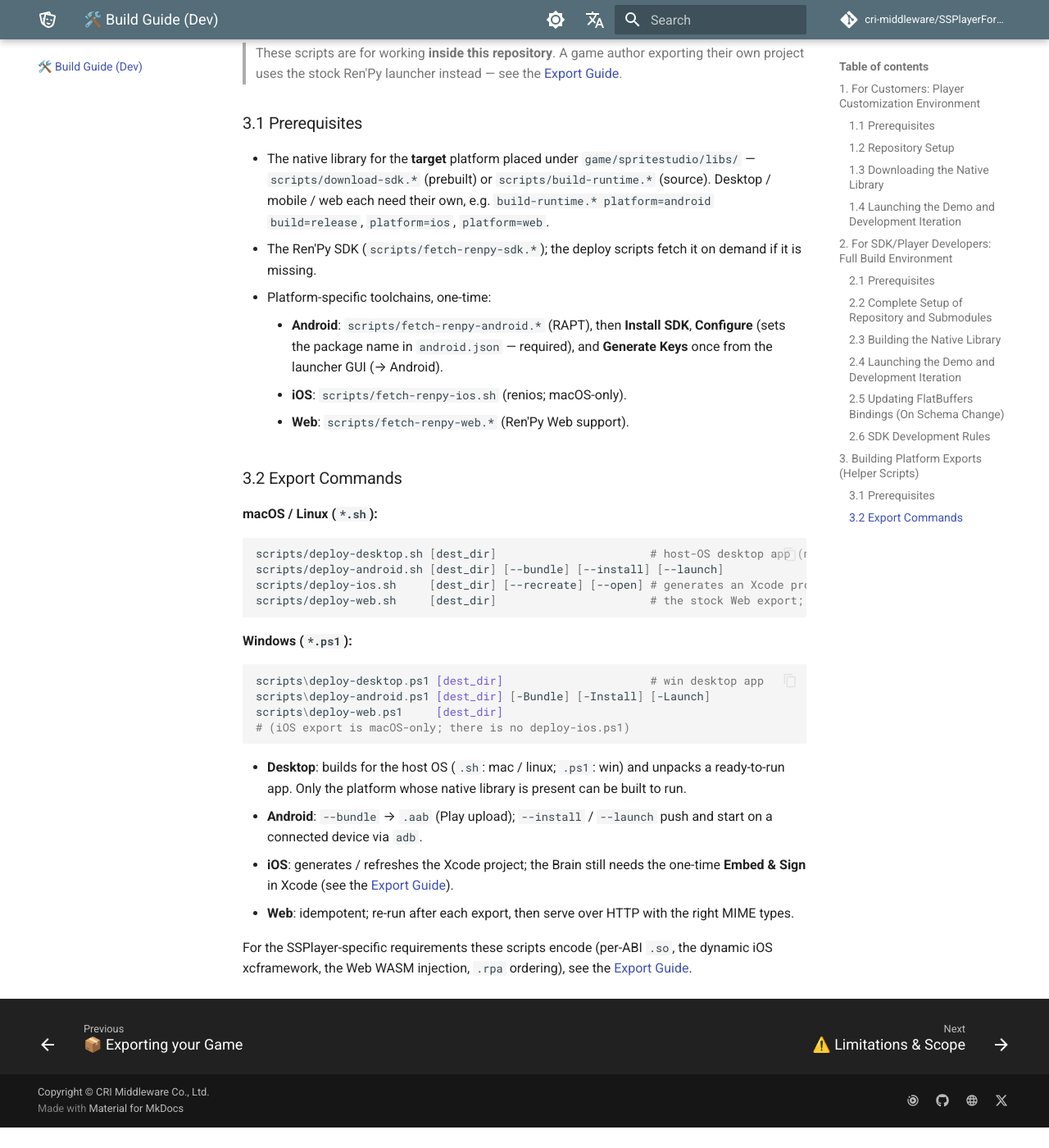
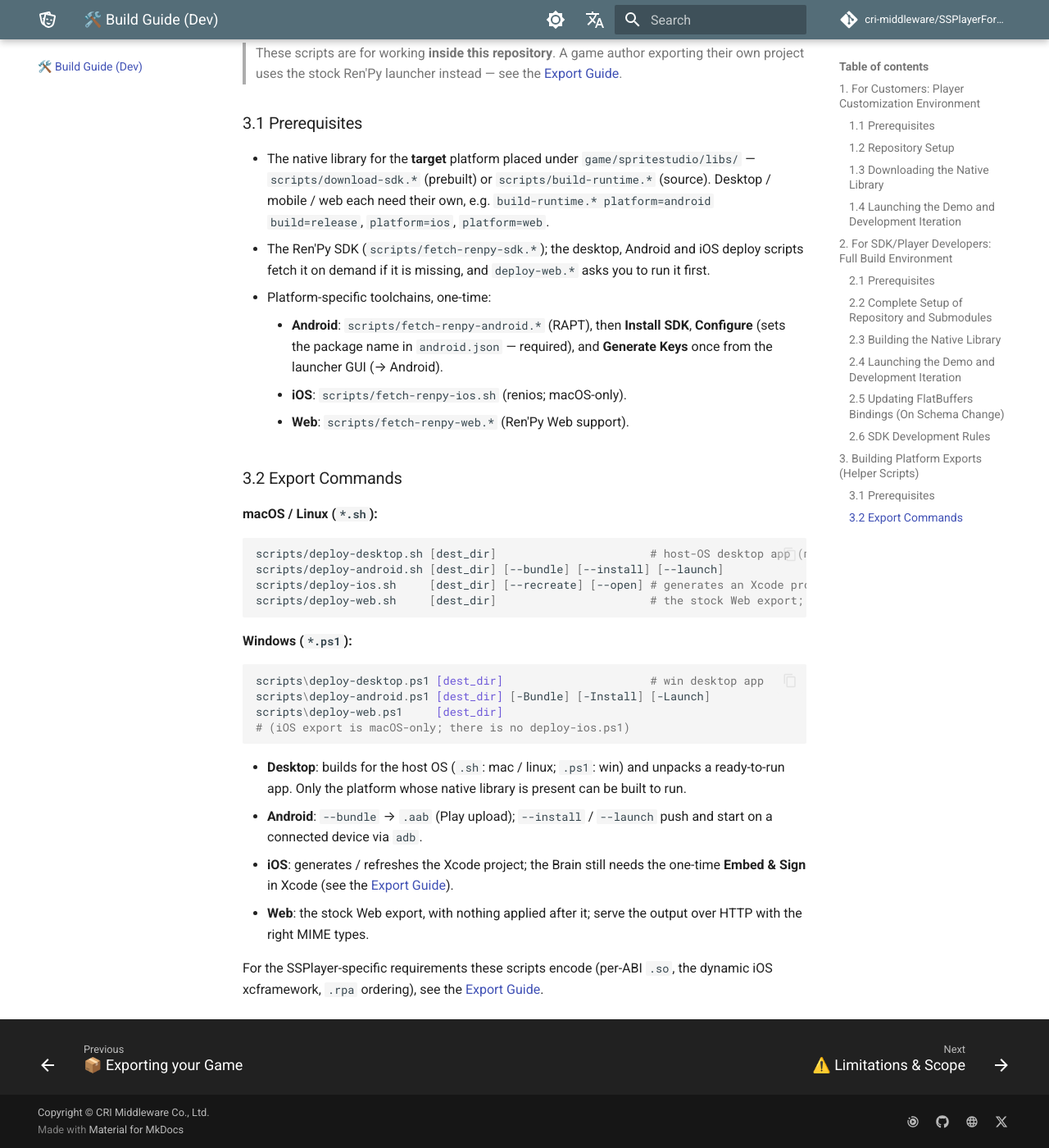
Before and after one commit to cri-middleware/SSPlayerForRenPy, an MkDocs documentation site: the page built from docs/en/build.md, in a window 1280 px wide and 1400 px high, scrolled down 3807 px. Shown: the whole window at 82% size. Built offline with MkDocs 1.6.1 and Material for MkDocs 9.7.7, drawn with Linux system fonts in a browser that asks for light colours; comment, search, counter and statistics services are not loaded; before the commit the page ends 5182 px from its top, so only the background shows below that.

Commit message:
docs: fixes from the family audit's ja/en and link checks
- build: the Web deploy runs the stock exporter with nothing applied after
  it, and only the desktop, Android and iOS scripts fetch the Ren'Py SDK;
  the guide described a WASM injection step and an automatic fetch for Web.

```diff
--- a/docs/en/build.md
+++ b/docs/en/build.md
@@ -138,8 +138,8 @@ developer-side counterpart of the manual instructions in the
   `scripts/build-runtime.*` (source). Desktop / mobile / web each need their own,
   e.g. `build-runtime.* platform=android build=release`, `platform=ios`,
   `platform=web`.
-- The Ren'Py SDK (`scripts/fetch-renpy-sdk.*`); the deploy scripts fetch it on
-  demand if it is missing.
+- The Ren'Py SDK (`scripts/fetch-renpy-sdk.*`); the desktop, Android and iOS deploy
+  scripts fetch it on demand if it is missing, and `deploy-web.*` asks you to run it first.
 - Platform-specific toolchains, one-time:
     - **Android**: `scripts/fetch-renpy-android.*` (RAPT), then **Install SDK**,
       **Configure** (sets the package name in `android.json` — required), and
@@ -172,9 +172,9 @@ scripts\deploy-web.ps1     [dest_dir]
   start on a connected device via `adb`.
 - **iOS**: generates / refreshes the Xcode project; the Brain still needs the
   one-time **Embed & Sign** in Xcode (see the [Export Guide](export.md)).
-- **Web**: idempotent; re-run after each export, then serve over HTTP with the
-  right MIME types.
+- **Web**: the stock Web export, with nothing applied after it; serve the output over
+  HTTP with the right MIME types.
 
 For the SSPlayer-specific requirements these scripts encode (per-ABI `.so`, the
-dynamic iOS xcframework, the Web WASM injection, `.rpa` ordering), see the
+dynamic iOS xcframework, `.rpa` ordering), see the
 [Export Guide](export.md).
```
Also changed, not shown: docs/ja/build.md (+3 -3 lines).
